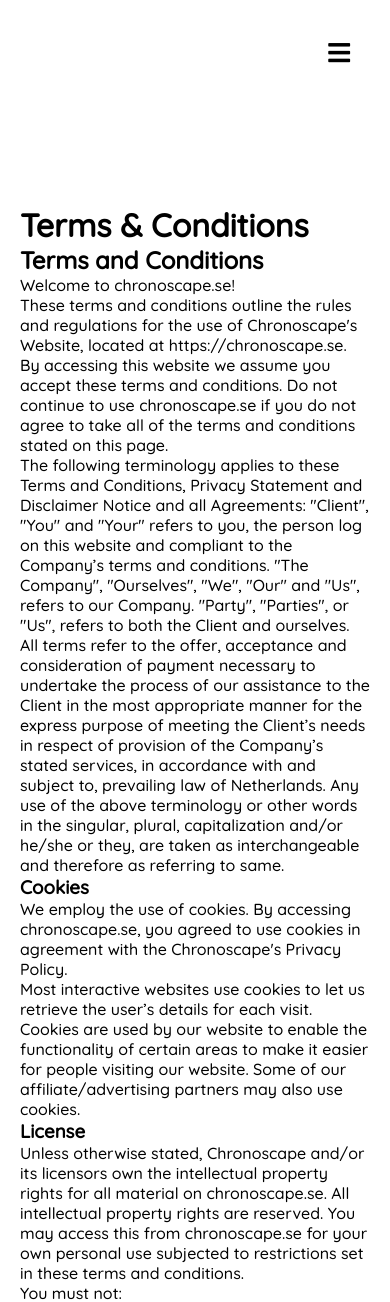
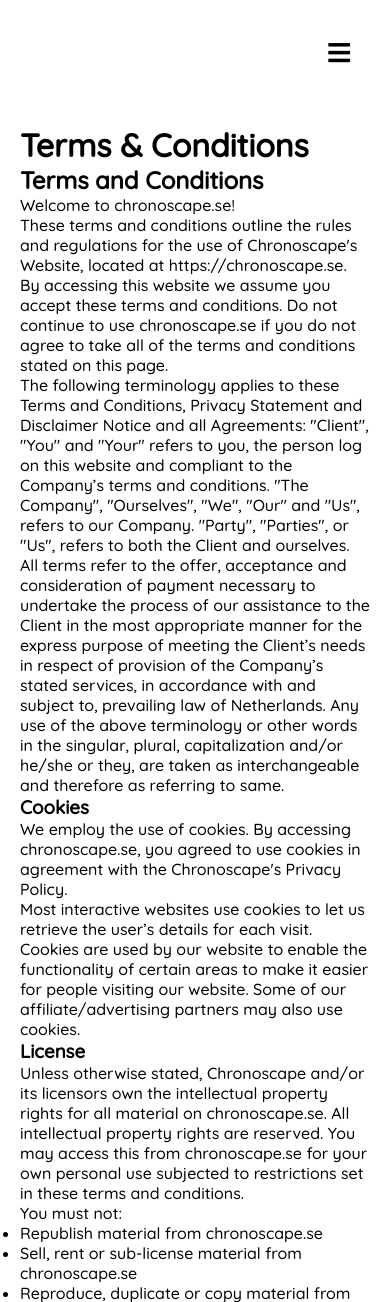
Before and after one commit to sara-oscarsson/Chronoscape, a PHP site: page /Public/terms.html in a window 390 px wide. Shown: the top 1302 px of the page. Run offline with PHP 8.4, Linux system fonts and the light colour scheme.

Commit message:
linked to js and fixed mobile styling terms

```diff
--- a/Public/Styling/style.css
+++ b/Public/Styling/style.css
@@ -1065,4 +1065,10 @@ header {
   margin-top: 80px;
   padding: 20px;
 }
+
+@media screen and (max-width: 768px) {
+  .terms-main {
+    margin-top: 0px;
+  }
+}
 /*# sourceMappingURL=style.css.map */
--- a/Public/Styling/style.scss
+++ b/Public/Styling/style.scss
@@ -935,3 +935,9 @@ header {
   margin-top: 80px;
   padding: 20px;
 }
+
+@media screen and(max-width: 768px) {
+  .terms-main {
+    margin-top: 0px;
+  }
+}
--- a/Public/terms.html
+++ b/Public/terms.html
@@ -6,6 +6,7 @@
     <meta name="viewport" content="width=device-width, initial-scale=1.0" />
     <title>Terms & Conditions</title>
     <link rel="stylesheet" href="./Styling/style.css" />
+    <script src="./JS/start.js" defer></script>
     <link
       href="https://fonts.googleapis.com/css2?family=Bree+Serif&family=Quicksand:wght@500&display=swap"
       rel="stylesheet"
```
Also changed, not shown: 1 other file.
